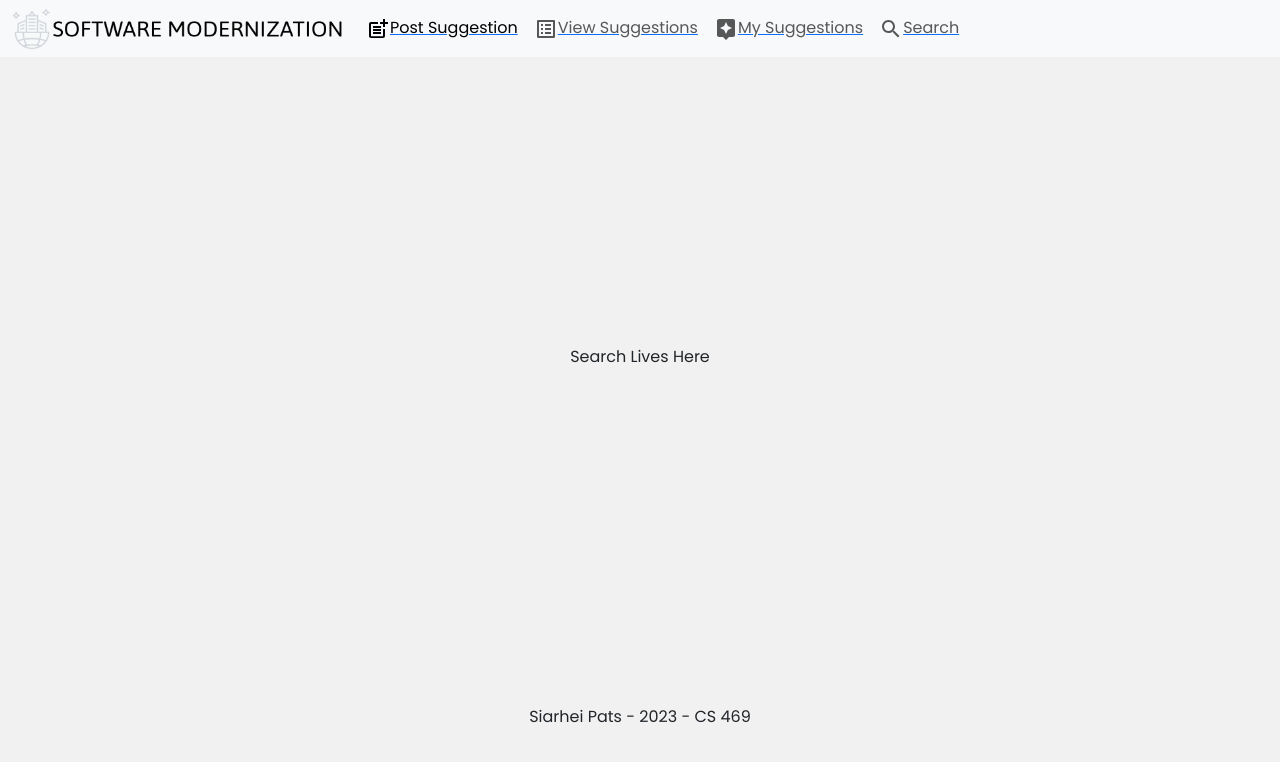
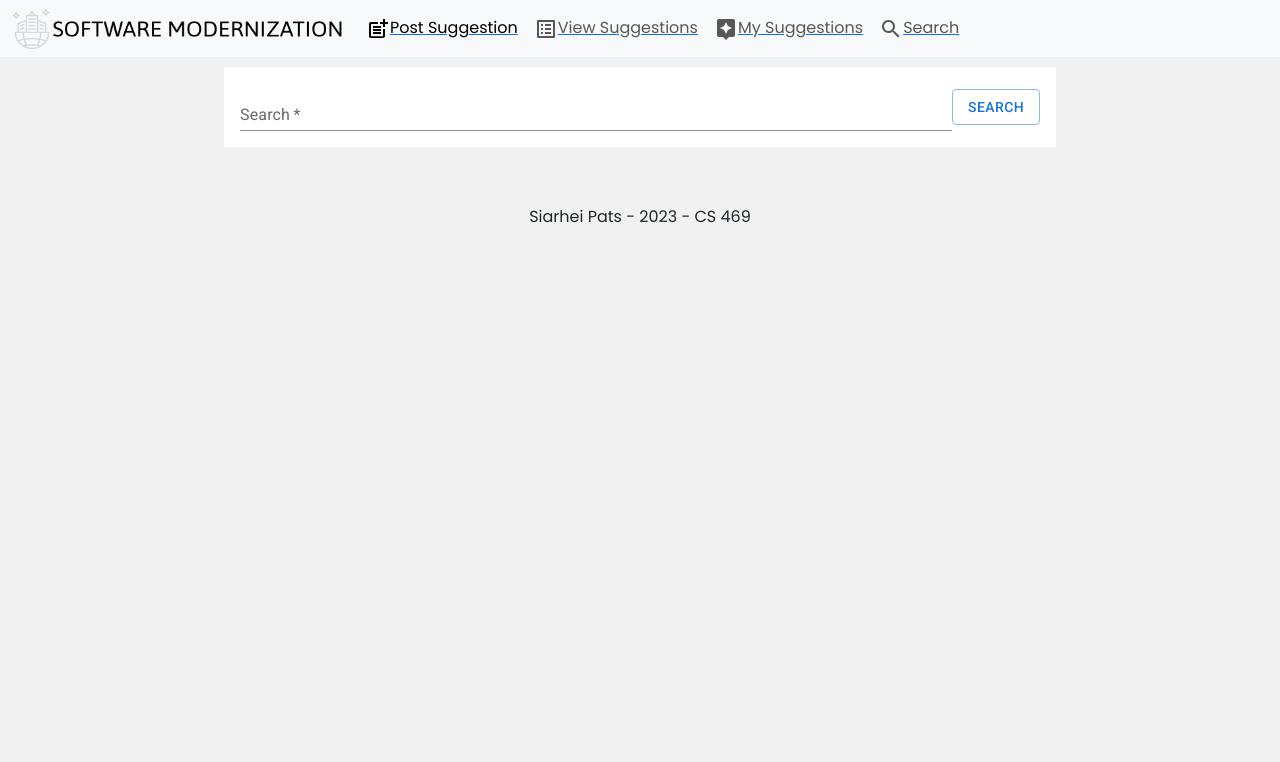
Before and after one commit to siarheipats/software_modernization_website, a React (Create React App) app in the folder frontend/: page /search in a window 1280 px wide. Shown: the top 762 px of the page. Built offline with nearby package versions, Linux system fonts and the light colour scheme; no server answers.

Commit message:
Search Front End
Allows to search the database on the front end and view the results

```diff
--- a/frontend/src/pages/search.js
+++ b/frontend/src/pages/search.js
@@ -1,27 +1,72 @@
 import { useEffect, useState } from "react";
 
+import Box from '@mui/material/Box';
+import Grid from '@mui/material/Grid';
+import TextField from '@mui/material/TextField';
+import Button from '@mui/material/Button';
 
+import PostDetails from '../components/post_details';
+import PostDetailsDrawer from "../components/post_details_drawer";
 
 const Search = () => {
-    const [postStat, setPostStat] = useState(0);
+    const [searchParam, setSearchParam] = useState('');
+    const [posts, setPosts] = useState(null);
+    const [openPostDetailsDrawer, setOpenPostDetailsDrawer] = useState(false)
+    const [selectedPostDetails, setSelectedPostDetails] = useState(null)
 
+    const searchPosts = async () => {
+        const response = await fetch(`/posts/search/${searchParam}`);
 
-    useEffect(() => {
-        const fetchPostNumber = async () => {
-            const response = await fetch('/stats/posts');
-            const json = await response.json();
-            if (response.ok) {
-                setPostStat(json);
-            }
+        const json = await response.json();
+
+        if (response.ok) {
+            setPosts(json);
         }
-
-        fetchPostNumber();
-    }, []);
+    }
 
     return (
-        <div style={{ display: 'flex', justifyContent: 'center', alignItems: 'center', height: '75vh' }}>
-            Search Lives Here
-        </div>
+        <Box sx={{ width: '100%', flexGrow: 1, overflow: 'auto', padding: '10px' }}>
+            <Grid container spacing={3}>
+                <Grid item xs>
+
+                </Grid>
+                <Grid item xs={8}>
+                    <Box sx={{ width: '100%', bgcolor: 'background.paper', p: 2 }}>
+                        <Grid container alignItems="center">
+                            <Grid xs>
+                                <TextField
+                                    id="standard-basic"
+                                    variant="standard"
+                                    required
+                                    fullWidth
+                                    label="Search"
+                                    type="text"
+                                    onChange={(e) => setSearchParam(e.target.value)}
+                                    defaultValue={" "}
+                                    value={searchParam}
+                                />
+                            </Grid>
+                            <Grid>
+                                <Button variant="outlined" onClick={() => { searchPosts() }}>Search</Button>
+                            </Grid>
+                        </Grid>
+                        {posts && posts.map((post) => (
+                            <PostDetails
+                                key={post._id}
+                                post={post}
+                                setIsDrawerOpen={setOpenPostDetailsDrawer}
+                                setOpenedPostDetails={setSelectedPostDetails}
+                            />
+                        ))
+                        }
+                    </Box>
+                </Grid>
+                <Grid item xs>
+
+                </Grid>
+            </Grid>
+            <PostDetailsDrawer post={selectedPostDetails} isDrawerOpen={openPostDetailsDrawer} setIsDrawerOpen={setOpenPostDetailsDrawer} />
+        </Box>
     )
 }
 
```
Also changed, not shown: 2 other files (tests, documents, lock files or other folders).
